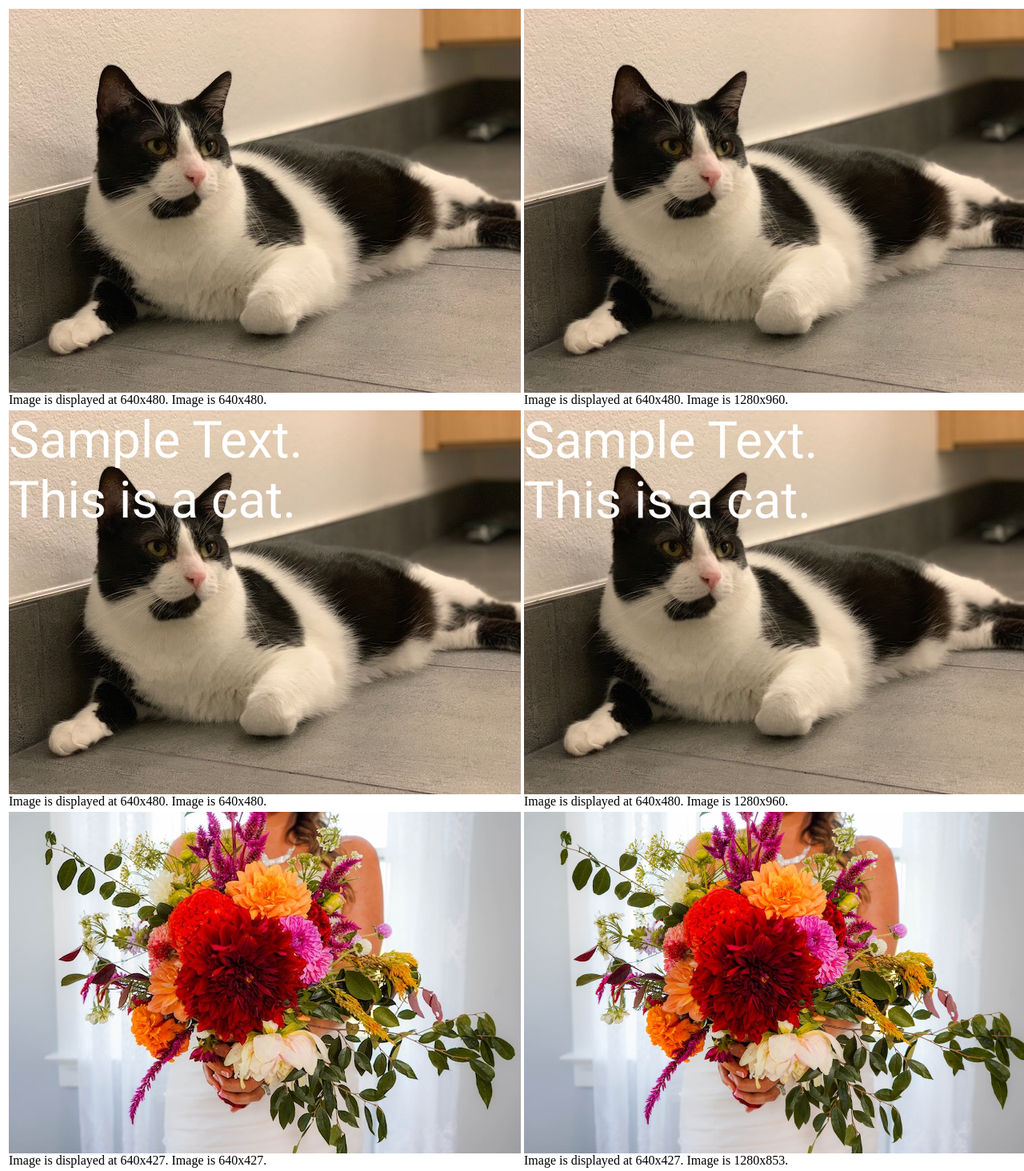
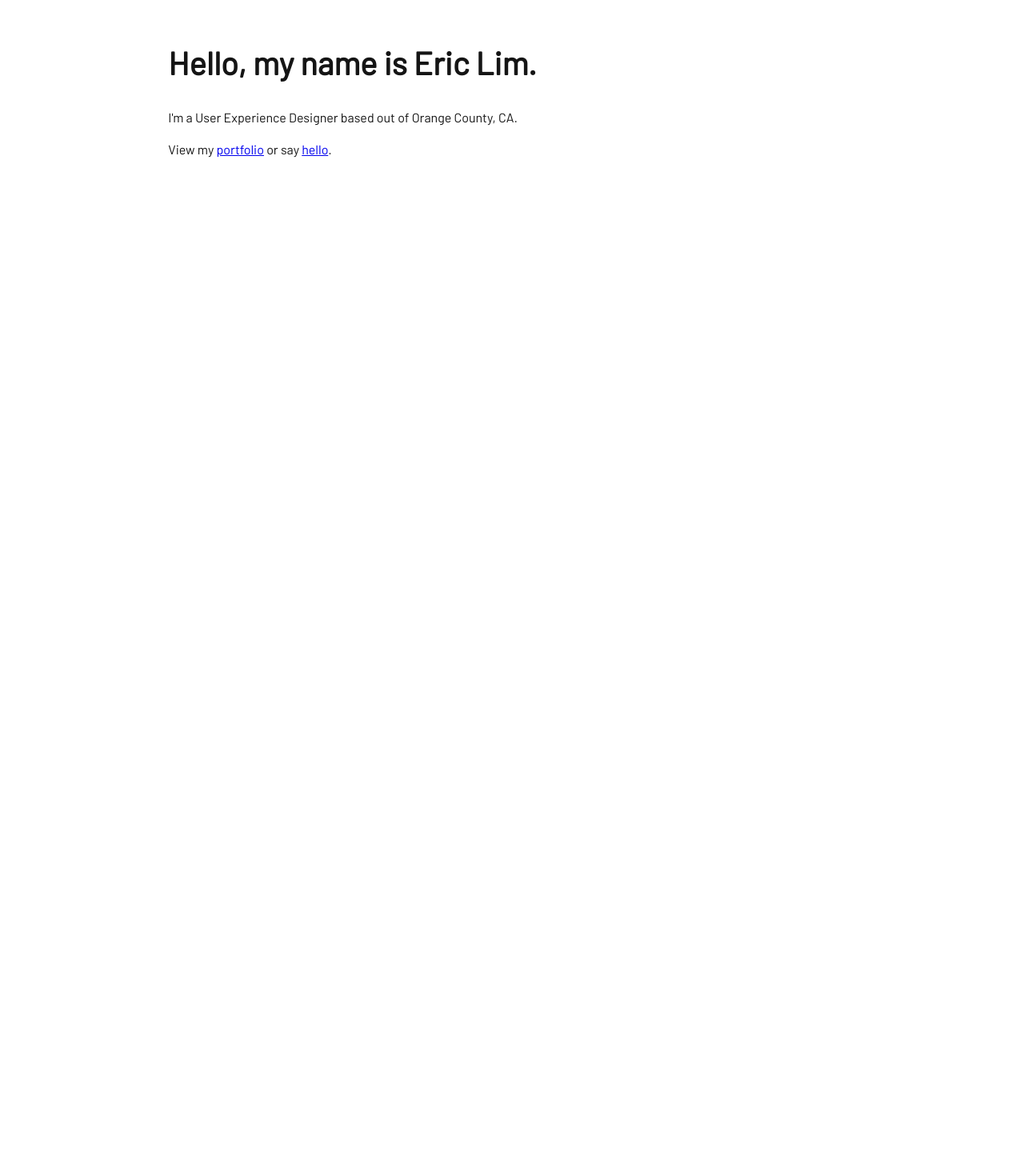
Before and after one commit to valloq/valloq.github.io, a plain HTML site: page index.html in a window 1280 px wide. Shown: the whole page at 80% size. After the commit the page ends 800 px from the top, so only its background shows below. Drawn offline with Linux system fonts and the light colour scheme.

Commit message:
Switching site to be my portfolio

```diff
--- a/index.html
+++ b/index.html
@@ -1,36 +1,20 @@
-<html>
-    <body>
-        <table>
-            <tr>
-                <td>
-                    <img src="carl.jpg" width="640" /><br />
-                    Image is displayed at 640x480. Image is 640x480.
-                </td>
-                <td>
-                    <img src="carl@2x.jpg" alt="" width="640"><br />
-                    Image is displayed at 640x480. Image is 1280x960.
-                </td>
-            </tr>
-            <tr>
-                <td>
-                    <img src="carl-text.png" width="640" /><br />
-                    Image is displayed at 640x480. Image is 640x480.
-                </td>
-                <td>
-                    <img src="carl-text@2x.png" alt="" width="640"><br />
-                    Image is displayed at 640x480. Image is 1280x960.
-                </td>
-            </tr>
-            <tr>
-                    <td>
-                        <img src="unsplash.jpg" width="640" /><br />
-                        Image is displayed at 640x427. Image is 640x427.
-                    </td>
-                    <td>
-                        <img src="unsplash@2x.jpg" alt="" width="640"><br />
-                        Image is displayed at 640x427. Image is 1280x853.
-                    </td>
-                </tr>
-        </table>
-    </body>
+<!DOCTYPE html>
+<html lang="en">
+<head>
+	<meta charset="utf-8">
+	<title>Eric Lim</title>
+	<meta name="description" content="">
+	<meta name="author" content="">
+
+	<meta name="viewport" content="width=device-width, initial-scale=1">
+  <link href="https://fonts.googleapis.com/css?family=Barlow" rel="stylesheet">
+	<link rel="stylesheet" href="style.css">
+</head>
+<body>
+  <div class="container">
+    <h1>Hello, my name is Eric Lim.</h1>
+    <p>I'm a User Experience Designer based out of Orange County, CA.</p>
+    <p>View my <a href="/case-study-my-account.pdf">portfolio</a> or say <a href="mailto:hello@ericlim.com">hello</a>.</p>
+  </div>
+</body>
 </html>
--- /dev/null
+++ b/style.css
@@ -0,0 +1,21 @@
+body {
+  font-family: 'Barlow', sans-serif;
+  font-size: 16px;
+  line-height: 1.5;
+  color: #151515;
+}
+
+h1 {
+  font-size: 40px;
+  margin-top: 0;
+}
+
+.container {
+  margin: 16px 16px;
+}
+
+@media (min-width: 640px) {
+  .container {
+    margin: 3em 16%;
+  }
+}
```
Also changed, not shown: 1 other file.
